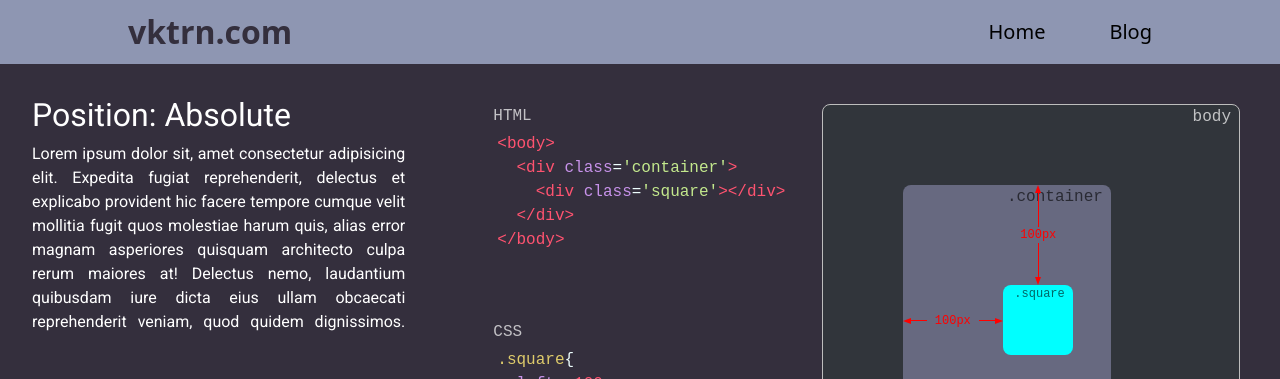
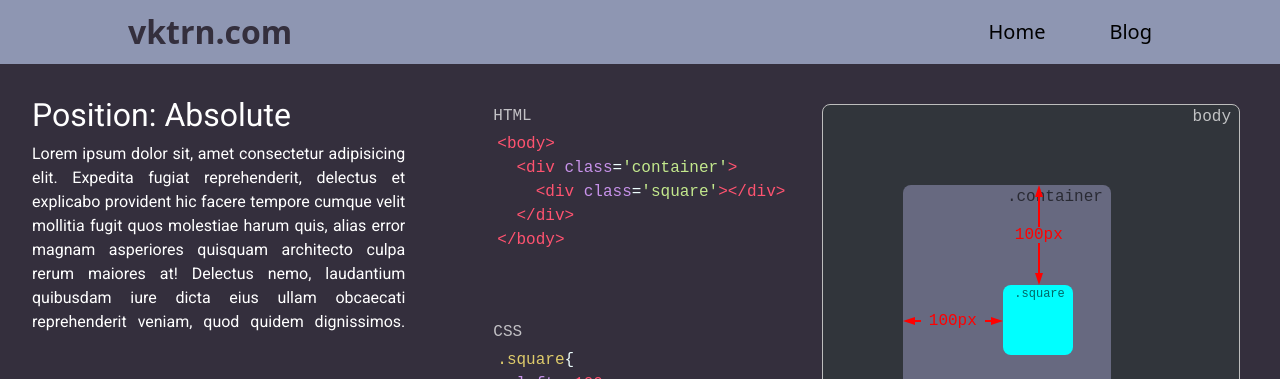
Before and after one commit to VKTRN/Portfolio, a React (Create React App) app: page /blog in a window 1280 px wide. Shown: the top 379 px of the page. Built offline with nearby package versions, Linux system fonts and the light colour scheme.

Commit message:
bugfixes

```diff
--- a/src/components/HorizontalMeasure.jsx
+++ b/src/components/HorizontalMeasure.jsx
@@ -18,10 +18,32 @@ function copy_object(target){
   return object
 }
 
+function getWindowDimensions() {
+  const {innerWidth: width, innerHeight: height} = window;
+  return {width, height};
+}
+
+function useWindowDimensions() {
+  const [windowDimensions, setWindowDimensions] = useState(getWindowDimensions());
+
+  useEffect(() => {
+    function handleResize() {
+      setWindowDimensions(getWindowDimensions());
+    }
+
+    window.addEventListener('resize', handleResize);
+    return () => window.removeEventListener('resize', handleResize);
+  }, []);
+
+  return windowDimensions;
+}
+
 function HorizontalMeasure(props) {
 
     const [offsetX, setOffsetX] = useState(0)
     const [offsetY, setOffsetY] = useState(0)
+    const windowDimensions      = useWindowDimensions()
+
 
     function line_inner(style_parent, style_child) {
 
@@ -72,7 +94,7 @@ function HorizontalMeasure(props) {
             setOffsetX(x);
             setOffsetY(y);
         }
-    }, [props.position])
+    }, [props.position, windowDimensions])
 
     let style = copy_object(props.style) // copy style-object to add some styles
     style.top = add_px(style.top, offsetY)
--- a/src/components/VerticalMeasure.jsx
+++ b/src/components/VerticalMeasure.jsx
@@ -19,10 +19,32 @@ function copy_object(target){
   return object
 }
 
+function getWindowDimensions() {
+  const {innerWidth: width, innerHeight: height} = window;
+  return {width, height};
+}
+
+function useWindowDimensions() {
+  const [windowDimensions, setWindowDimensions] = useState(getWindowDimensions());
+
+  useEffect(() => {
+    function handleResize() {
+      setWindowDimensions(getWindowDimensions());
+    }
+
+    window.addEventListener('resize', handleResize);
+    return () => window.removeEventListener('resize', handleResize);
+  }, []);
+
+  return windowDimensions;
+}
+
 function VerticalMeasure(props) {
 
     const [offsetX, setOffsetX] = useState(0)
     const [offsetY, setOffsetY] = useState(0)
+    const windowDimensions      = useWindowDimensions()
+
 
     function line_inner(style_parent, style_child) {
 
@@ -73,7 +95,7 @@ function VerticalMeasure(props) {
             setOffsetX(x);
             setOffsetY(y);
         }
-    }, [props.position])
+    }, [props.position, windowDimensions])
 
     let style = copy_object(props.style) // copy style-object to add some styles
     style.left = add_px(style.left, offsetX)
--- a/src/scss/_editor.scss
+++ b/src/scss/_editor.scss
@@ -106,6 +106,9 @@
   margin:.5rem;
   overflow: hidden;
   position:relative;
+  // clip: rect(0, auto, auto, 0);
+  clip-path: inset(0 0 0 0);
+
 
   .name{
     color: rgba(255,255,255,.7);
--- a/src/scss/_measure.scss
+++ b/src/scss/_measure.scss
@@ -1,10 +1,15 @@
+$scale: 1.5;
+$font-size: 1rem;
+
 
 .measure {
   position: fixed;
   display: flex;
   text-align: center;
   align-items: center;
-  font-size: small;
+  font-size: $font-size;
+  z-index: 8;
+
 }
 
 .measure-shaft {
@@ -16,19 +21,19 @@
 .measure-line {
   flex: 1;
   background-color: red;
-  font-size: small;
-  height: 1px;
-  width: 1px;
+  font-size: $font-size;
+  height: 2px;
+  width: 2px;
 }
 
 .x {
   flex-direction: row;
-  height: 1px;
+  height: 2px;
 }
 
 .y {
   flex-direction: column;
-  width: 1px;
+  width: 2px;
 }
 
 .measure-value {
@@ -37,8 +42,8 @@
   padding: 0.5rem;
   align-items: center;
   justify-content: center;
-  font-size: small;
-  height: 1px;
+  font-size: $font-size;
+  height: 2px;
 }
 
 .ease {
@@ -48,34 +53,34 @@
 .arrow-left {
   width: 0;
   height: 0;
-  border-top: 3px solid transparent;
-  border-bottom: 3px solid transparent;
-  border-right: 8px solid red;
+  border-top: calc(3px * $scale) solid transparent;
+  border-bottom: calc(3px * $scale) solid transparent;
+  border-right: calc(8px * $scale) solid red;
 }
 
 .arrow-right {
   width: 0;
   height: 0;
-  border-top: 3px solid transparent;
-  border-bottom: 3px solid transparent;
+  border-top: calc(3px * $scale) solid transparent;
+  border-bottom: calc(3px * $scale) solid transparent;
 
-  border-left: 8px solid red;
+  border-left: calc(8px * $scale) solid red;
 }
 
 .arrow-up {
   width: 0;
   height: 0;
-  border-left: 3px solid transparent;
-  border-right: 3px solid transparent;
+  border-left: calc(3px * $scale) solid transparent;
+  border-right: calc(3px * $scale) solid transparent;
 
-  border-bottom: 8px solid red;
+  border-bottom: calc(8px * $scale) solid red;
 }
 
 .arrow-down {
   width: 0;
   height: 0;
-  border-left: 3px solid transparent;
-  border-right: 3px solid transparent;
+  border-left: calc(3px * $scale) solid transparent;
+  border-right: calc(3px * $scale) solid transparent;
 
-  border-top: 8px solid red;
+  border-top: calc(8px * $scale) solid red;
 }
```
